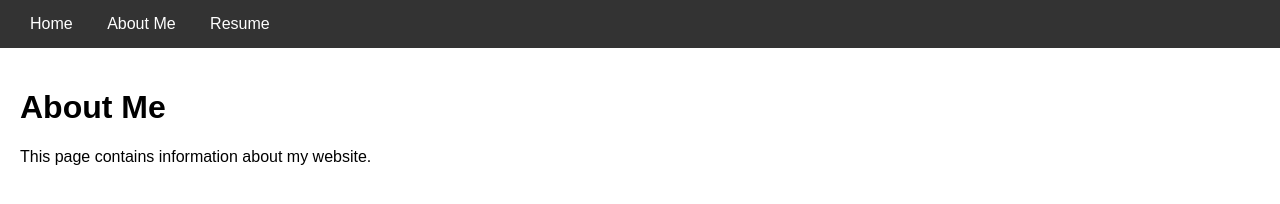
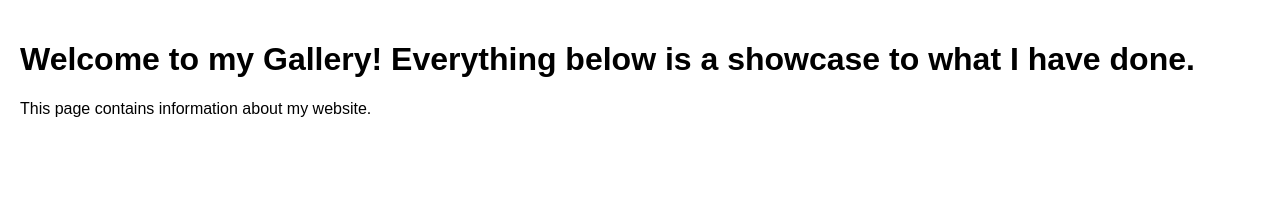
Before and after one commit to Windows-7-Home-Premium/storm, a plain HTML site: page docs/gallery.html in a window 1280 px wide. Drawn offline with Linux system fonts and the light colour scheme.

Commit message:
Fixing some things

```diff
--- a/docs/gallery.html
+++ b/docs/gallery.html
@@ -30,14 +30,10 @@
 </head>
 <body>
 
-<nav>
-    <a href="index.html">Home</a>
-    <a href="about.html">About Me</a>
-    <a href="Resume.html">Resume</a>
-</nav>
+
 
 <div class="content">
-    <h1>About Me</h1>
+    <h1>Welcome to my Gallery! Everything below is a showcase to what I have done.</h1>
     <p>This page contains information about my website.</p>
 </div>
 
```
Also changed, not shown: docs/aboutme.html (+0 -6 lines).
